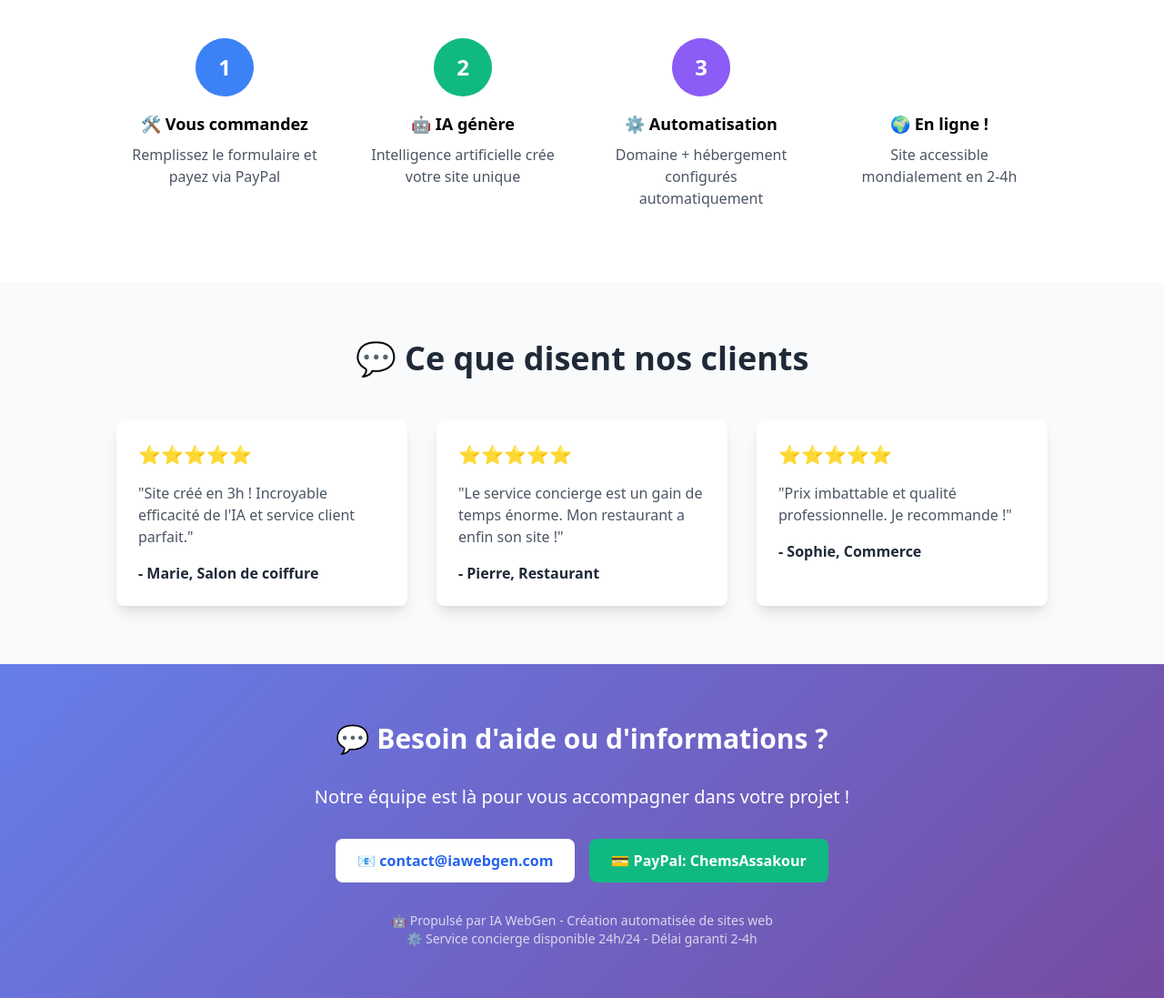
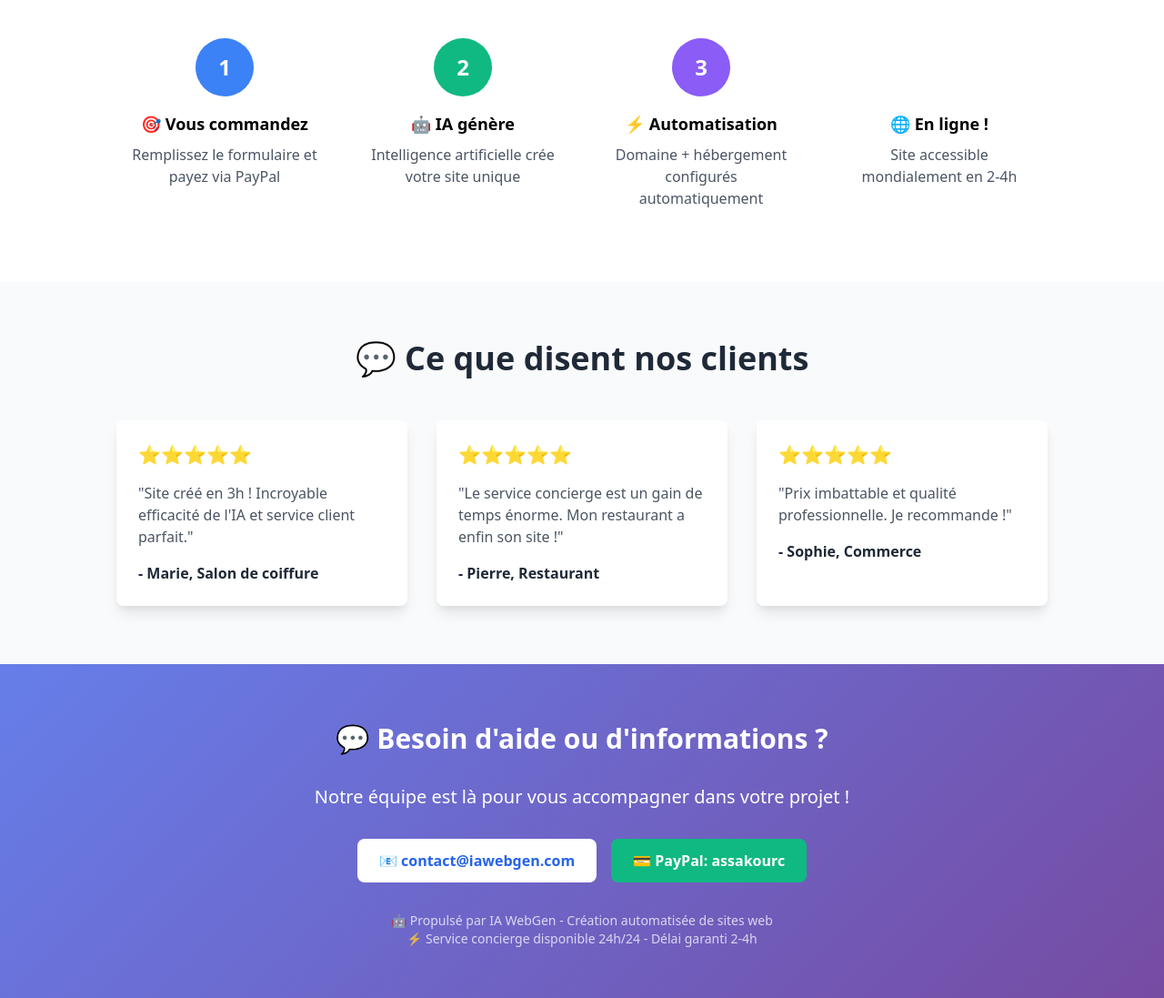
Before and after one commit to chems34/IA-Webgen-website, a plain HTML site: page index.html in a window 1280 px wide. Shown: the part 1700-2797 px from the top of the page at 91% size. Drawn offline with nearby package versions, Linux system fonts and the light colour scheme.

Commit message:
Update index.html

```diff
--- a/index.html
+++ b/index.html
@@ -38,7 +38,7 @@
             </p>
 
             <div class="bg-white bg-opacity-10 backdrop-filter backdrop-blur-lg rounded-lg p-6 sm:p-8 max-w-md mx-auto">
-                <h3 class="text-xl sm:text-2xl font-bold mb-6">🛠️ Créer mon site maintenant</h3>
+                <h3 class="text-xl sm:text-2xl font-bold mb-6">🎯 Créer mon site maintenant</h3>
 
                 <form id="websiteForm" class="space-y-4">
                     <input type="text" id="businessName" placeholder="Nom de votre entreprise"
@@ -50,7 +50,7 @@
                     <select id="siteType" class="w-full p-3 rounded-lg text-gray-800 font-medium" required>
                         <option value="">Choisissez le type de site</option>
                         <option value="restaurant">🍽️ Restaurant</option>
-                        <option value="salon">💄 Salon de beauté</option>
+                        <option value="salon">💇 Salon de beauté</option>
                         <option value="commerce">🏪 Commerce/Boutique</option>
                         <option value="service">🔧 Service professionnel</option>
                         <option value="medical">🏥 Cabinet médical</option>
@@ -145,7 +145,7 @@
                 <div class="grid sm:grid-cols-2 lg:grid-cols-4 gap-6">
                     <div class="text-center p-4">
                         <div class="bg-blue-500 text-white rounded-full w-12 h-12 sm:w-16 sm:h-16 flex items-center justify-center text-lg sm:text-2xl font-bold mx-auto mb-4">1</div>
-                        <h4 class="font-bold text-base sm:text-lg mb-2">🛠️ Vous commandez</h4>
+                        <h4 class="font-bold text-base sm:text-lg mb-2">🎯 Vous commandez</h4>
                         <p class="text-gray-600 text-sm sm:text-base">Remplissez le formulaire et payez via PayPal</p>
                     </div>
 
@@ -157,13 +157,13 @@
 
                     <div class="text-center p-4">
                         <div class="bg-purple-500 text-white rounded-full w-12 h-12 sm:w-16 sm:h-16 flex items-center justify-center text-lg sm:text-2xl font-bold mx-auto mb-4">3</div>
-                        <h4 class="font-bold text-base sm:text-lg mb-2">⚙️ Automatisation</h4>
+                        <h4 class="font-bold text-base sm:text-lg mb-2">⚡ Automatisation</h4>
                         <p class="text-gray-600 text-sm sm:text-base">Domaine + hébergement configurés automatiquement</p>
                     </div>
 
                     <div class="text-center p-4">
                         <div class="bg-orange-500 text-white rounded-full w-12 h-12 sm:w-16 sm:h-16 flex items-center justify-center text-lg sm:text-2xl font-bold mx-auto mb-4">4</div>
-                        <h4 class="font-bold text-base sm:text-lg mb-2">🌍 En ligne !</h4>
+                        <h4 class="font-bold text-base sm:text-lg mb-2">🌐 En ligne !</h4>
                         <p class="text-gray-600 text-sm sm:text-base">Site accessible mondialement en 2-4h</p>
                     </div>
                 </div>
@@ -210,15 +210,15 @@
                    class="bg-white text-blue-600 px-6 py-3 rounded-lg font-bold hover:bg-gray-100 transition-colors">
                     📧 contact@iawebgen.com
                 </a>
-                <a href="https://paypal.me/ChemsAssakour?locale.x=fr_FR" target="_blank"
+                <a href="https://paypal.me/assakourc" target="_blank"
                    class="bg-green-500 text-white px-6 py-3 rounded-lg font-bold hover:bg-green-600 transition-colors">
-                    💳 PayPal: ChemsAssakour
+                    💳 PayPal: assakourc
                 </a>
             </div>
 
             <div class="mt-8 text-sm opacity-75">
                 <p>🤖 Propulsé par IA WebGen - Création automatisée de sites web</p>
-                <p>⚙️ Service concierge disponible 24h/24 - Délai garanti 2-4h</p>
+                <p>⚡ Service concierge disponible 24h/24 - Délai garanti 2-4h</p>
             </div>
         </div>
     </section>
@@ -256,7 +256,7 @@
                                   `Voulez-vous procéder au paiement ?`;
 
                     if (confirm(message)) {
-                        const paypalUrl = 'https://paypal.me/ChemsAssakour/15EUR';
+                        const paypalUrl = 'https://paypal.me/assakourc/15EUR';
                         window.open(paypalUrl, '_blank');
                     }
                 });
```
